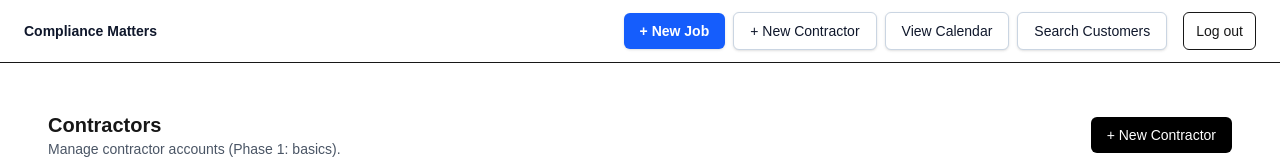
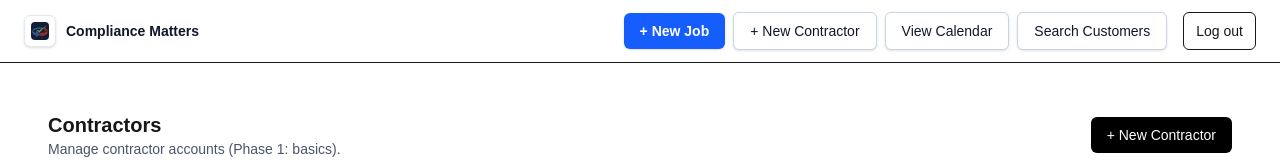
Before and after one commit to ComplianceMattersApp/hvac-saas, a Next.js app: page /contractors in a window 1280 px wide. Shown: the top 160 px of the page. Built offline with nearby package versions, Linux system fonts and the light colour scheme; no server answers; the database is empty.

Commit message:
Main ribbon branding and home page buttons

```diff
--- a/app/layout.tsx
+++ b/app/layout.tsx
@@ -1,8 +1,10 @@
 import type { Metadata } from "next";
 import Link from "next/link";
+import Image from "next/image";
 import { Geist, Geist_Mono } from "next/font/google";
 import "./globals.css";
 import LogoutButton from "@/components/auth/LogoutButton";
+import { createClient } from "@/lib/supabase/server";
 
 const geistSans = Geist({
   variable: "--font-geist-sans",
@@ -23,11 +25,29 @@ export const metadata: Metadata = {
   manifest: "/manifest.webmanifest",
 };
 
-export default function RootLayout({
+export default async function RootLayout({
   children,
 }: Readonly<{
   children: React.ReactNode;
 }>) {
+  const supabase = await createClient();
+  const { data: userData } = await supabase.auth.getUser();
+  const user = userData?.user;
+
+  let homeHref = "/ops";
+
+  if (user) {
+    const { data: cu } = await supabase
+      .from("contractor_users")
+      .select("contractor_id")
+      .eq("user_id", user.id)
+      .maybeSingle();
+
+    if (cu?.contractor_id) {
+      homeHref = "/portal";
+    }
+  }
+
   return (
     <html lang="en">
       <body
@@ -38,8 +58,19 @@ export default function RootLayout({
           {/* Top Bar */}
           <header className="border-b bg-white px-4 py-3 sm:px-6">
             <div className="flex flex-col gap-3 lg:flex-row lg:items-center lg:justify-between">
-              <div className="text-sm font-semibold text-slate-900">
-                Compliance Matters
+              <div className="flex items-center gap-2.5">
+                <Link
+                  href={homeHref}
+                  className="flex h-8 w-8 items-center justify-center rounded-md border border-gray-200 bg-white shadow-sm transition-colors hover:bg-slate-50 focus-visible:outline-none focus-visible:ring-2 focus-visible:ring-slate-300"
+                >
+                  <Image src="/icon.png" alt="Compliance Matters logo" width={18} height={18} className="rounded-sm" />
+                </Link>
+                <Link
+                  href={homeHref}
+                  className="text-sm font-semibold text-slate-900 transition-colors hover:text-slate-700 focus-visible:outline-none focus-visible:ring-2 focus-visible:ring-slate-300"
+                >
+                  Compliance Matters
+                </Link>
               </div>
 
               <div className="flex flex-wrap items-center gap-2">
```
